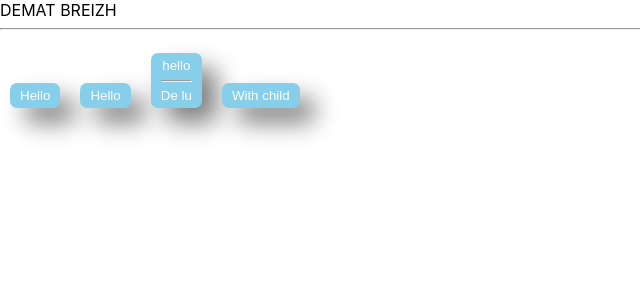
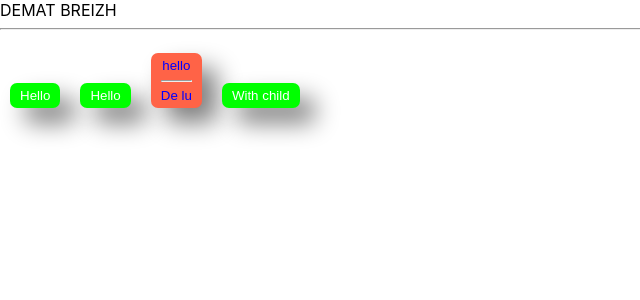
Before and after one commit to champix56/2022-05-30-tjs, a React (Create React App) app: page / in a window 1280 px wide. Shown: the top 300 px of the page, without its empty margins (0-640 px from the left). Built offline with nearby package versions, Linux system fonts and the light colour scheme.

Commit message:
style par propag de props

```diff
--- a/src/App/App.tsx
+++ b/src/App/App.tsx
@@ -17,7 +17,7 @@ function App() {
         type="button"
       >Hello</Button>
       <Button ><div>Hello</div></Button>
-      <Button >hello<hr/>De lu</Button>
+      <Button bgColor="tomato" color="blue" >hello<hr/>De lu</Button>
       <Button >With child</Button>
     </div>
   );
--- a/src/App/components/Button/Button.jsx
+++ b/src/App/components/Button/Button.jsx
@@ -3,7 +3,11 @@ import PropTypes from "prop-types";
 import style from "./Button.module.css";
 function Button(props) {
   return (
-    <button className={style.Button} type={props.type}>
+    <button
+      className={style.Button}
+      type={props.type}
+      style={{ backgroundColor: props.bgColor, color: props.color }}
+    >
       {props.children}
     </button>
   );
@@ -12,9 +16,13 @@ Button.propTypes = {
   type: PropTypes.string.isRequired,
   action: PropTypes.func,
   children: PropTypes.any.isRequired,
+  bgColor: PropTypes.string.isRequired,
+  color: PropTypes.string.isRequired,
 };
 
 Button.defaultProps = {
   type: "button",
+  bgColor: "lime",
+  color: "white",
 };
 export default Button;
```
